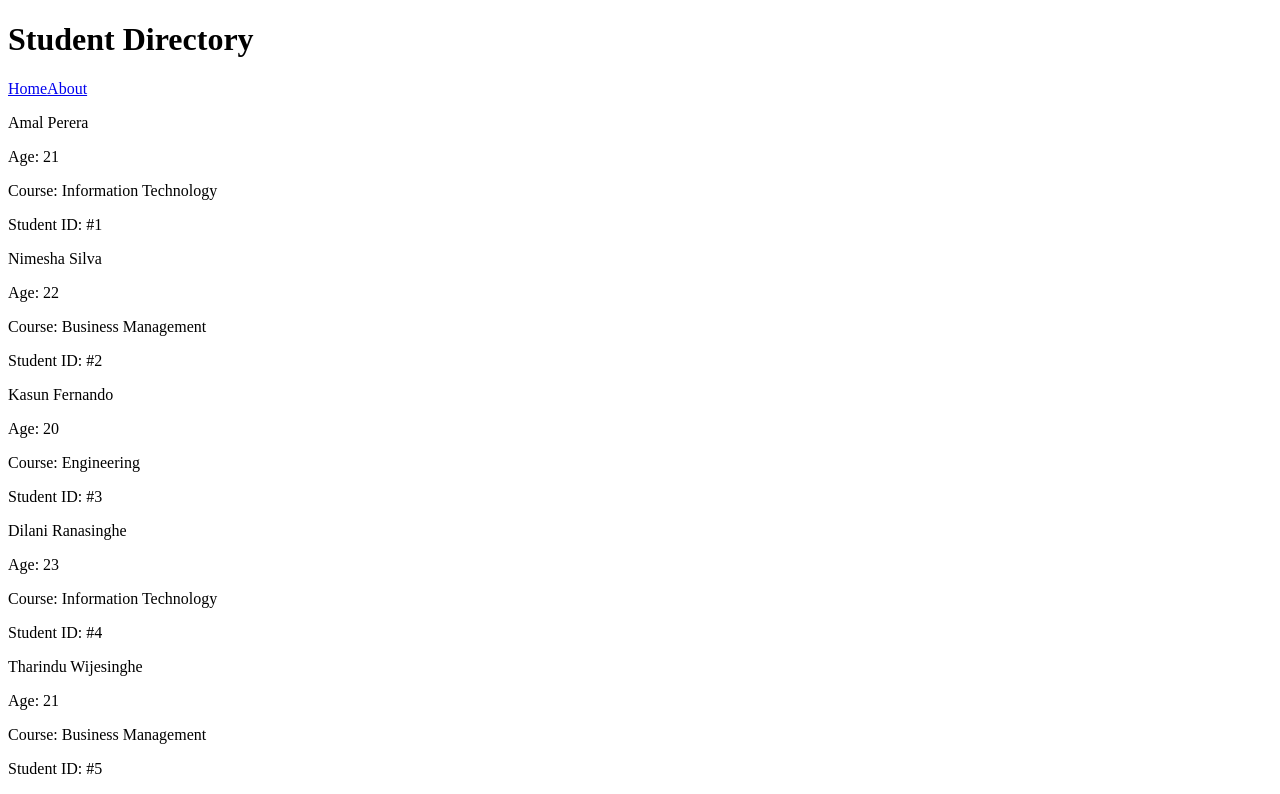
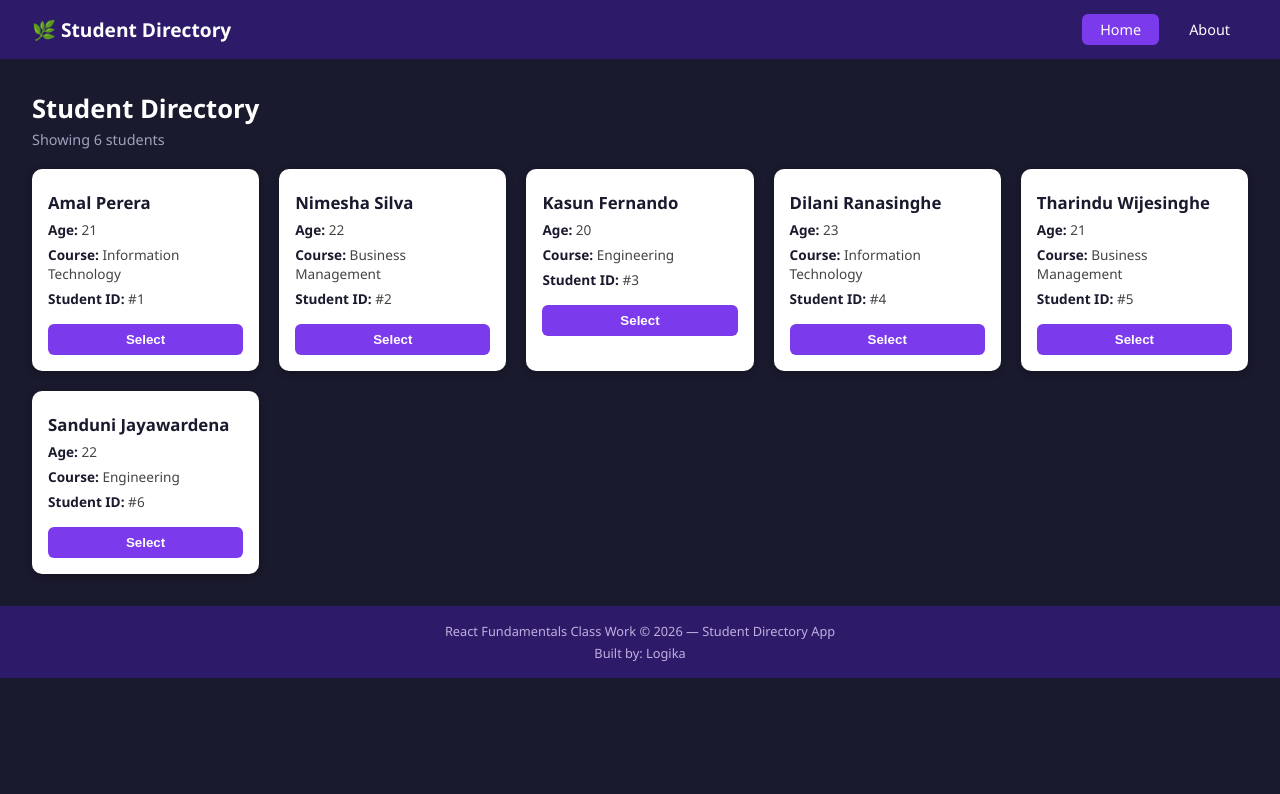
Before and after one commit to s-logika/student-directory, a React (Vite) app: page / in a window 1280 px wide. Shown: the top 794 px of the page. Built offline with nearby package versions, Linux system fonts and the light colour scheme.

Commit message:
Task 4: Add external CSS styling for all components

```diff
--- /dev/null
+++ b/src/components/Footer.css
@@ -0,0 +1,10 @@
+.footer {
+    background-color: #2d1b69;
+    text-align: center;
+    padding: 16px;
+    font-size: 0.8rem;
+    color: #c0b0e0;
+    display: flex;
+    flex-direction: column;
+    gap: 4px;
+}
--- a/src/components/Footer.jsx
+++ b/src/components/Footer.jsx
@@ -1,6 +1,8 @@
+import "./Footer.css";
+
 function Footer() {
     return (
-        <footer>
+        <footer className="footer">
             <p>React Fundamentals Class Work © 2026 — Student Directory App</p>
             <p>Built by: Logika</p>
         </footer>
--- /dev/null
+++ b/src/components/Header.css
@@ -0,0 +1,37 @@
+.header {
+    background-color: #2d1b69;
+    padding: 14px 32px;
+    display: flex;
+    align-items: center;
+    justify-content: space-between;
+}
+
+.header-logo {
+    display: flex;
+    align-items: center;
+    gap: 8px;
+    font-size: 1.2rem;
+    font-weight: 700;
+    color: #ffffff;
+}
+
+.header-nav {
+    display: flex;
+    gap: 12px;
+}
+
+.nav-link {
+    padding: 6px 18px;
+    border-radius: 6px;
+    text-decoration: none;
+    font-size: 0.9rem;
+    color: #ffffff;
+}
+
+.nav-link.active {
+    background-color: #7c3aed;
+}
+
+.nav-link:hover {
+    background-color: #5b21b6;
+}
--- a/src/components/Header.jsx
+++ b/src/components/Header.jsx
@@ -1,10 +1,16 @@
+import "./Header.css";
+
 function Header() {
     return (
-        <header>
-            <h1>Student Directory</h1>
-            <nav>
-                <a href="/">Home</a>
-                <a href="/about">About</a>
+        <header className="header">
+            <div className="header-logo">🌿 Student Directory</div>
+            <nav className="header-nav">
+                <a href="/" className="nav-link active">
+                    Home
+                </a>
+                <a href="/about" className="nav-link">
+                    About
+                </a>
             </nav>
         </header>
     );
--- /dev/null
+++ b/src/components/StudentCard.css
@@ -0,0 +1,46 @@
+.card {
+    background-color: #ffffff;
+    color: #1a1a2e;
+    border-radius: 10px;
+    padding: 16px;
+    display: flex;
+    flex-direction: column;
+    gap: 6px;
+    box-shadow: 0 2px 8px rgba(0, 0, 0, 0.3);
+}
+
+.card-name {
+    font-size: 1.05rem;
+    font-weight: 700;
+    margin-top: 6px;
+}
+
+.card-detail {
+    font-size: 0.85rem;
+    color: #444;
+}
+
+.card-detail span {
+    font-weight: 600;
+    color: #1a1a2e;
+}
+
+.select-btn {
+    margin-top: 10px;
+    background-color: #7c3aed;
+    color: white;
+    border: none;
+    padding: 8px;
+    border-radius: 6px;
+    cursor: pointer;
+    font-weight: 600;
+    width: 100%;
+}
+
+.select-btn:hover {
+    background-color: #5b21b6;
+}
+
+.select-btn.selected {
+    background-color: #4c1d95;
+}
--- a/src/components/StudentCard.jsx
+++ b/src/components/StudentCard.jsx
@@ -1,10 +1,19 @@
+import "./StudentCard.css";
+
 function StudentCard({ student }) {
     return (
-        <div>
-            <p>{student.name}</p>
-            <p>Age: {student.age}</p>
-            <p>Course: {student.course}</p>
-            <p>Student ID: #{student.id}</p>
+        <div className="card">
+            <p className="card-name">{student.name}</p>
+            <p className="card-detail">
+                <span>Age:</span> {student.age}
+            </p>
+            <p className="card-detail">
+                <span>Course:</span> {student.course}
+            </p>
+            <p className="card-detail">
+                <span>Student ID:</span> #{student.id}
+            </p>
+            <button className="select-btn">Select</button>
         </div>
     );
 }
--- /dev/null
+++ b/src/components/StudentList.css
@@ -0,0 +1,22 @@
+.student-list-container {
+    padding: 32px;
+    flex: 1;
+}
+
+.student-list-title {
+    font-size: 1.6rem;
+    font-weight: 700;
+    margin-bottom: 4px;
+}
+
+.student-count {
+    font-size: 0.9rem;
+    color: #a0a0c0;
+    margin-bottom: 20px;
+}
+
+.student-grid {
+    display: grid;
+    grid-template-columns: repeat(auto-fill, minmax(220px, 1fr));
+    gap: 20px;
+}
--- a/src/components/StudentList.jsx
+++ b/src/components/StudentList.jsx
@@ -1,11 +1,16 @@
+import "./StudentList.css";
 import StudentCard from "./StudentCard";
 
 function StudentList({ students }) {
     return (
-        <div>
-            {students.map((student) => (
-                <StudentCard key={student.id} student={student} />
-            ))}
+        <div className="student-list-container">
+            <h2 className="student-list-title">Student Directory</h2>
+            <p className="student-count">Showing {students.length} students</p>
+            <div className="student-grid">
+                {students.map((student) => (
+                    <StudentCard key={student.id} student={student} />
+                ))}
+            </div>
         </div>
     );
 }
--- a/src/index.css
+++ b/src/index.css
@@ -0,0 +1,20 @@
+* {
+    margin: 0;
+    padding: 0;
+    box-sizing: border-box;
+}
+
+body {
+    background-color: #1a1a2e;
+    font-family: "Segoe UI", sans-serif;
+    color: #ffffff;
+    min-height: 100vh;
+    display: flex;
+    flex-direction: column;
+}
+
+#root {
+    display: flex;
+    flex-direction: column;
+    min-height: 100vh;
+}
```
